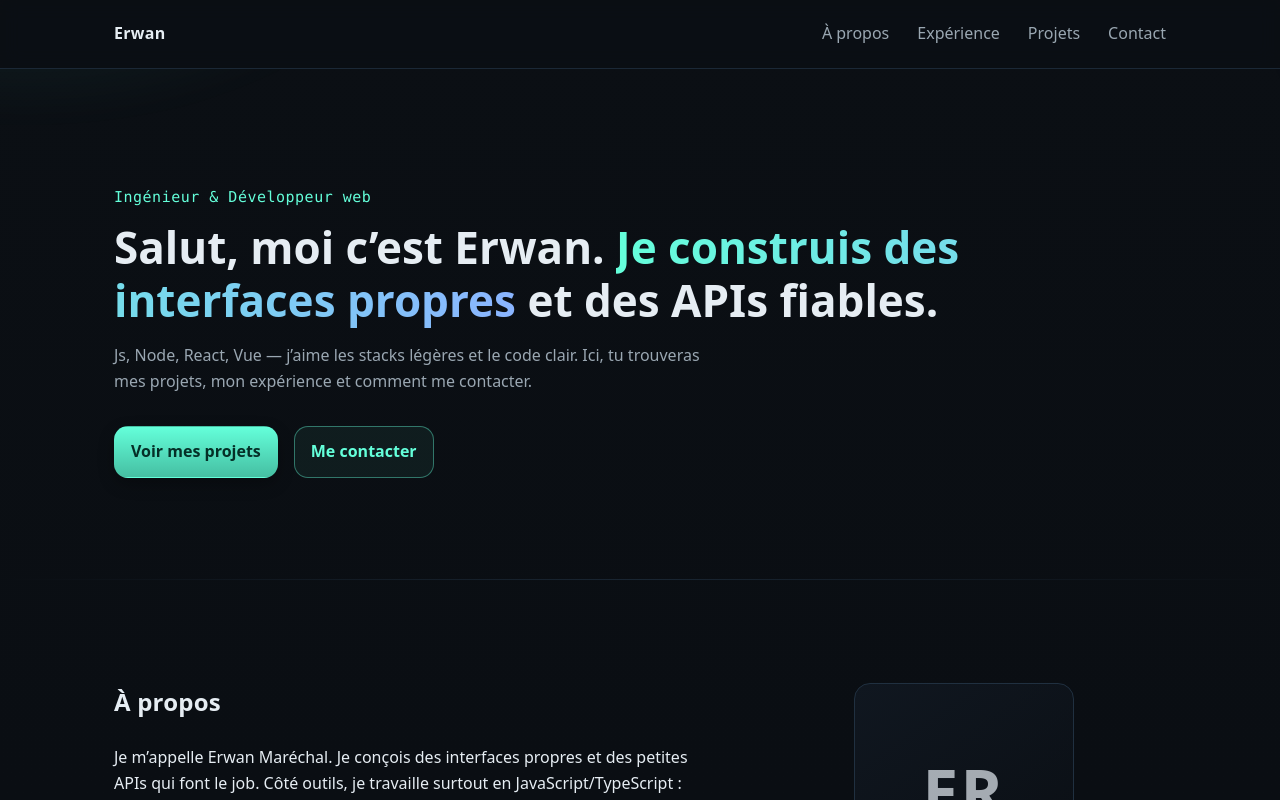
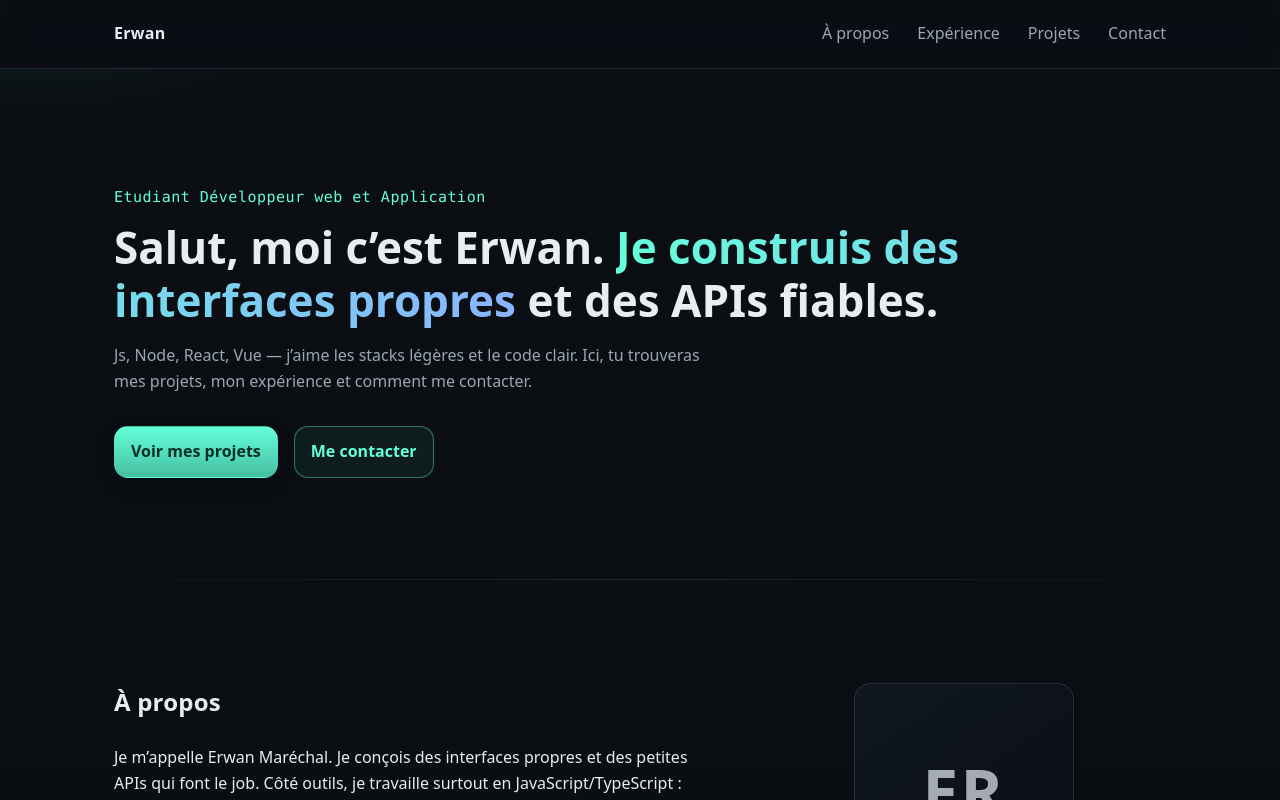
Before and after one commit to Erwan1202/Porfolio_Simple, a Next.js app: page / in a window 1280 px wide. Shown: the top 800 px of the page. Built offline with nearby package versions, Linux system fonts and the light colour scheme.

Commit message:
feat: update eyebrow text in Hero section to reflect current status as an apprentice

```diff
--- a/app/sections/Hero.js
+++ b/app/sections/Hero.js
@@ -4,7 +4,7 @@ export default function HomePage() {
     <>
       <section id="hero" className="section hero">
         <div className="container">
-          <p className="eyebrow">Ingénieur & Développeur web</p>
+          <p className="eyebrow">Etudiant Développeur web et Application</p>
           <h1 className="hero__title">
             Salut, moi c’est Erwan. <span className="accent">Je construis des interfaces propres</span> et des APIs fiables.
           </h1>
```
